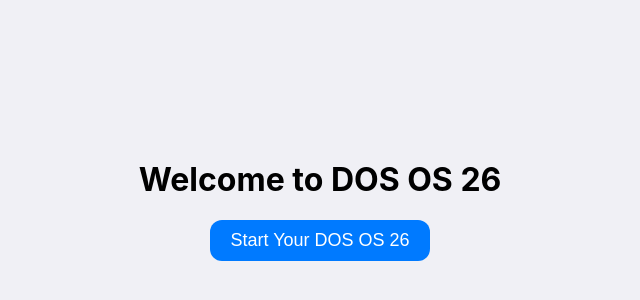
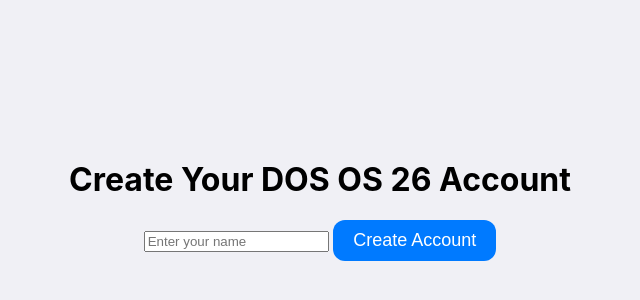
Before and after one commit to EddieTheDog/Dos-OS, a plain HTML site: page index.html in a window 1280 px wide. Shown: the part 200-500 px from the top of the page, without its empty margins (320-960 px from the left). Drawn offline with Linux system fonts and the light colour scheme.

Commit message:
Update index.html

```diff
--- a/index.html
+++ b/index.html
@@ -3,15 +3,17 @@
 <head>
 <meta charset="UTF-8">
 <meta name="viewport" content="width=device-width, initial-scale=1.0">
-<link rel="manifest" href="/manifest.json">
 <link rel="stylesheet" href="styles.css">
-<title>DOS OS 26</title>
+<title>DOS OS 26 - Sign Up</title>
 </head>
 <body>
 <div class="container">
-  <h1>Welcome to DOS OS 26</h1>
-  <button id="startButton">Start Your DOS OS 26</button>
+  <h1>Create Your DOS OS 26 Account</h1>
+  <form id="signupForm">
+    <input type="text" id="username" placeholder="Enter your name" required>
+    <button type="submit">Create Account</button>
+  </form>
 </div>
-<script src="main.js"></script>
+<script src="signup.js"></script>
 </body>
 </html>
```
